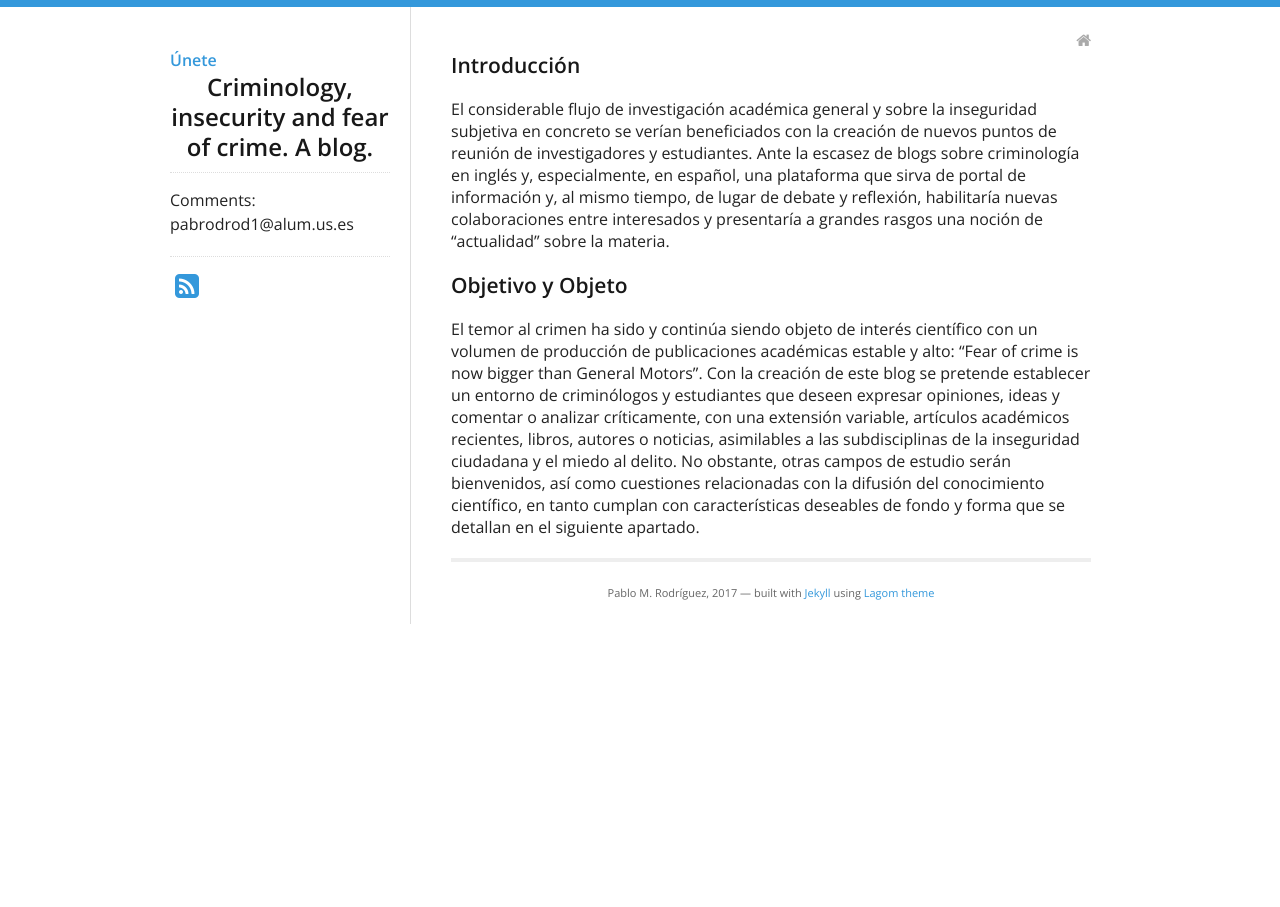
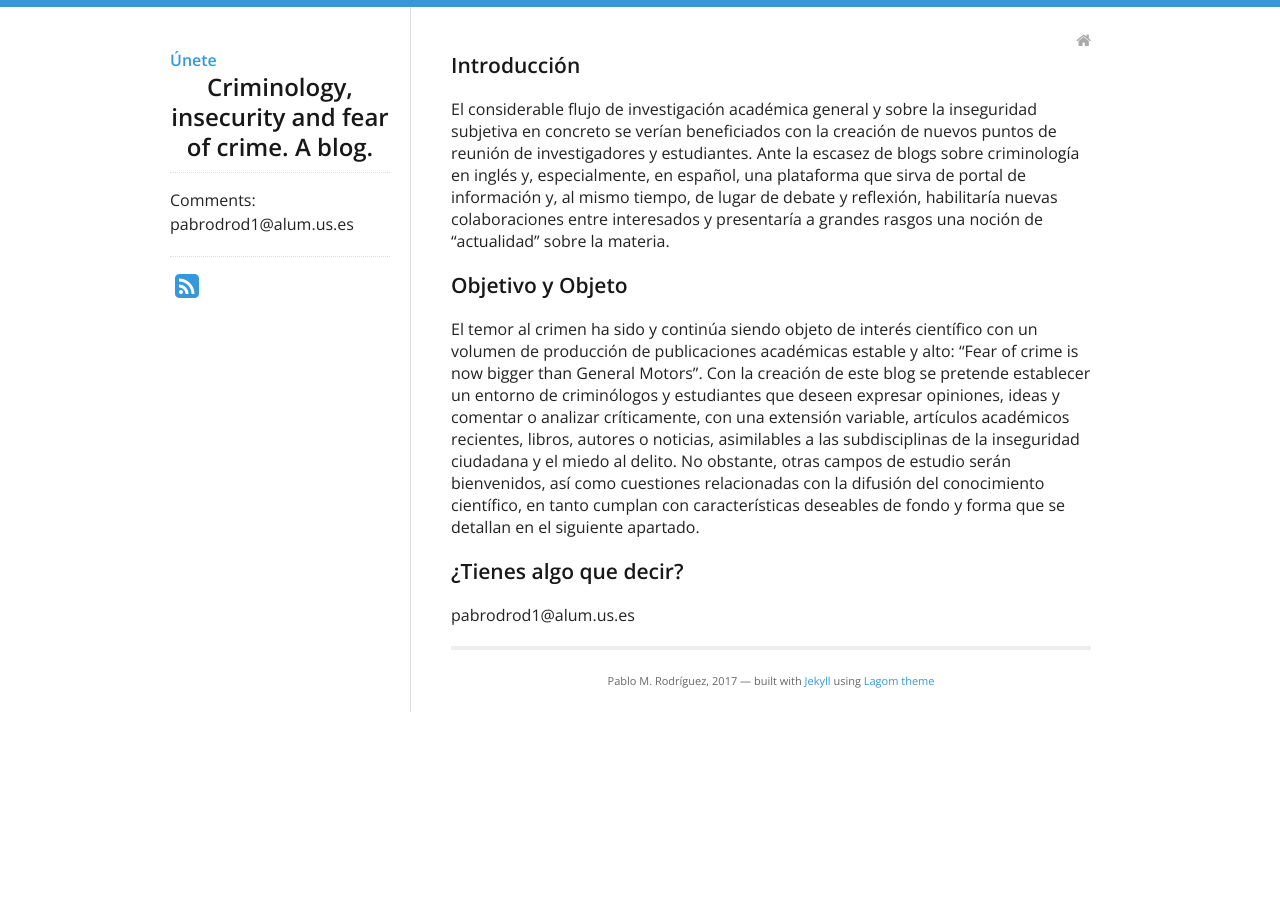
Before and after one commit to fearofcrime/fearofcrime.github.io, a Jekyll site: the page built from unete.md, in a window 1280 px wide. Built offline with Jekyll 4.4.1, drawn with Linux system fonts in a browser that asks for light colours; nearby versions of some CDN libraries.

Commit message:
Update unete.md

```diff
--- a/unete.md
+++ b/unete.md
@@ -8,3 +8,5 @@ permalink: /unete/
 
 <h3>Objetivo y Objeto</h3>
 <p>El temor al crimen ha sido y continúa siendo objeto de interés científico con un volumen de producción de publicaciones académicas estable y alto: “Fear of crime is now bigger than General Motors”. Con la creación de este blog se pretende establecer un entorno de criminólogos y estudiantes que deseen expresar opiniones, ideas y comentar o analizar críticamente, con una extensión variable, artículos académicos recientes, libros, autores o noticias, asimilables a las subdisciplinas de la inseguridad ciudadana y el miedo al delito. No obstante, otras campos de estudio serán bienvenidos, así como cuestiones relacionadas con la difusión del conocimiento científico, en tanto cumplan con características deseables de fondo y forma que se detallan en el siguiente apartado.</p>
+
+<h3>¿Tienes algo que decir? </h3> pabrodrod1@alum.us.es
```
